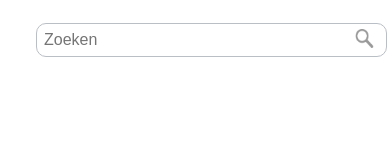
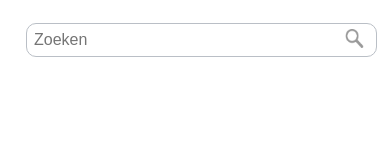
Before and after one commit to anjarupnik/frontend-dev-assignment, a React (Create React App) app: page / in a window 390 px wide. Shown: the top 160 px of the page. Built offline with nearby package versions, Linux system fonts and the light colour scheme; the HTML template or start-up script is replaced by a standard one.

Commit message:
mobile search bar centered

```diff
--- a/src/SearchForm.css
+++ b/src/SearchForm.css
@@ -68,7 +68,7 @@ input[type="search"]::-webkit-search-cancel-button {
 @media only screen and (max-width: 500px) {
   .searchForm {
     margin-top: 6%;
-    margin-left: -20px;
+    margin-left: -40px;
   }
 
   .inputField {
@@ -77,6 +77,7 @@ input[type="search"]::-webkit-search-cancel-button {
 
   .list {
     width: 80%;
+    margin-left: -15px;
   }
 }
 
```
